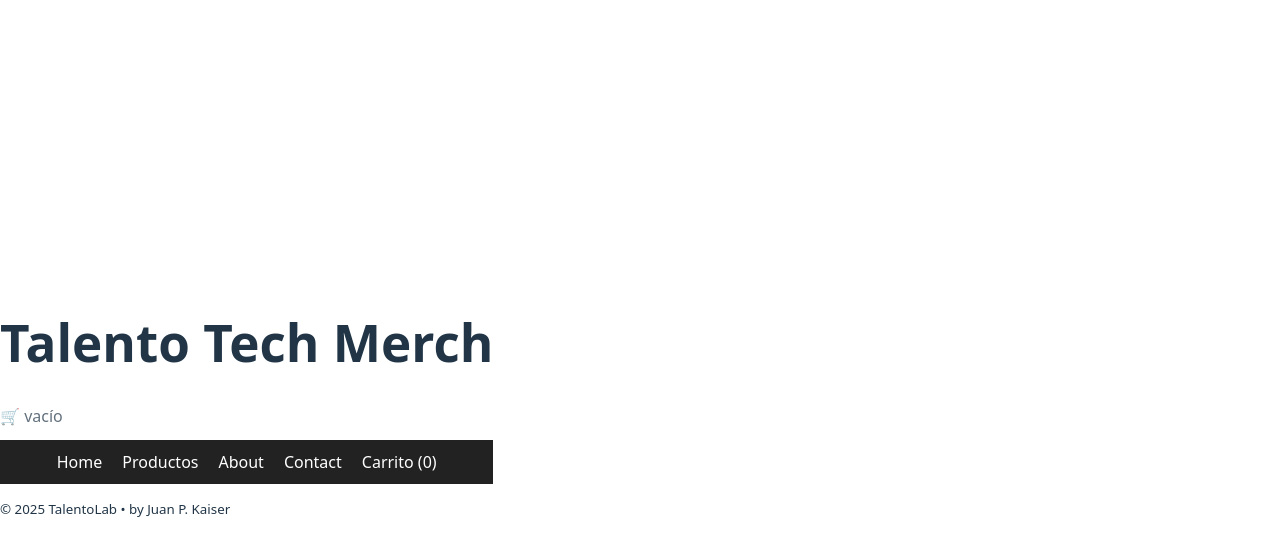
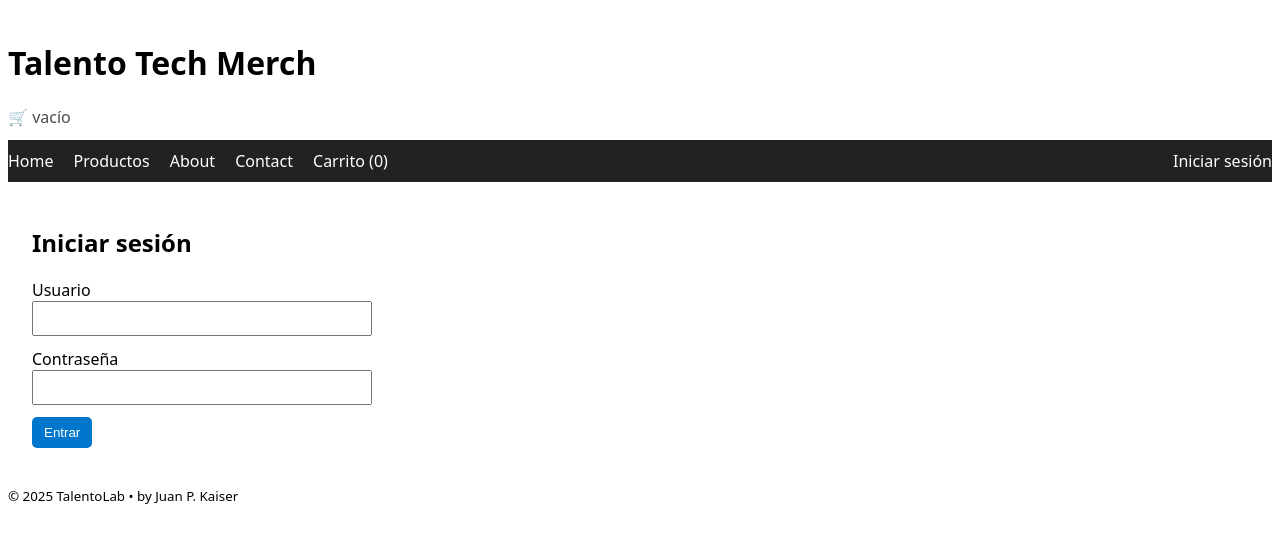
Before and after one commit to 8Kaiser/25232_ecommerce-react, a React (Vite) app in the folder Ecommerce_JPK/: page /login in a window 1280 px wide. Shown: the top 556 px of the page. Built offline with nearby package versions, Linux system fonts and the light colour scheme.

Commit message:
Actualización completa desde este PC

```diff
--- a/Ecommerce_JPK/src/App.jsx
+++ b/Ecommerce_JPK/src/App.jsx
@@ -1,4 +1,7 @@
 import { Routes, Route } from "react-router-dom";
+import ProtectedRoute from "./auth/ProtectedRoute";
+import Login from "./pages/Login";
+import Admin from "./pages/Admin";
 import ProductList from "./components/ProductList";
 import Cart from "./components/Cart";
 import Header from "./components/Header";
@@ -9,6 +12,8 @@ import About from "./pages/About";
 import Contact from "./pages/Contact";
 import { useState } from "react";
 import './App.css';
+
+
 
 function App() {
   const [cartItems, setCartItems] = useState([]);
@@ -83,9 +88,42 @@ function App() {
             </div>
           }
         />
-        <Route path="/item/:id" element={<ItemDetailContainer />} />
+        <Route path="/productos/:id" element={<ItemDetailContainer />} />
         <Route path="/about" element={<About />} />
         <Route path="/contact" element={<Contact />} />
+
+
+        {/* RUTAS PROTEGIDAS */}
+        <Route
+          path="/carrito"
+          element={
+            <ProtectedRoute>
+      <Cart
+        items={cartItems}
+        total={total}
+        onInc={handleInc}
+        onDec={handleDec}
+        onRemove={handleRemove}
+        onClear={handleClear}
+      />
+    </ProtectedRoute>
+  }
+/>
+
+        <Route
+          path="/admin"
+          element={
+            <ProtectedRoute>
+              <Admin />
+            </ProtectedRoute>
+          }
+        />
+
+        {/* Login */}
+        <Route path="/login" element={<Login />} />
+
+        {/* 404 simple (opcional) */}
+        <Route path="*" element={<div style={{padding:24}}>No encontrado</div>} />
       </Routes>
       <Footer />
     </>
--- /dev/null
+++ b/Ecommerce_JPK/src/auth/AuthContext.jsx
@@ -0,0 +1,54 @@
+import { createContext, useContext, useEffect, useMemo, useState } from "react";
+
+const AuthContext = createContext(null);
+export const useAuth = () => useContext(AuthContext);
+
+export function AuthProvider({ children }) {
+  const [isAuthenticated, setIsAuthenticated] = useState(false);
+  const [user, setUser] = useState(null);
+
+  // Al montar, revisa si hay token guardado
+  useEffect(() => {
+    const token = localStorage.getItem("authToken");
+    const savedUser = localStorage.getItem("authUser");
+
+    if (token && savedUser) {
+      setIsAuthenticated(true);
+      setUser(JSON.parse(savedUser));
+    }
+  }, []);
+
+  // login con usuario y contraseña
+  const login = (username, password) => {
+    // credenciales fijas para la tarea
+    if (username === "admin" && password === "1234") {
+      const userData = { username: "admin", role: "admin" };
+
+      setIsAuthenticated(true);
+      setUser(userData);
+
+      // “token” simulado
+      localStorage.setItem("authToken", "fake-admin-token");
+      localStorage.setItem("authUser", JSON.stringify(userData));
+
+      return { ok: true };
+    }
+
+    // credenciales incorrectas
+    return { ok: false, message: "Usuario o contraseña incorrectos" };
+  };
+
+  const logout = () => {
+    setIsAuthenticated(false);
+    setUser(null);
+    localStorage.removeItem("authToken");
+    localStorage.removeItem("authUser");
+  };
+
+  const value = useMemo(
+    () => ({ isAuthenticated, user, login, logout }),
+    [isAuthenticated, user]
+  );
+
+  return <AuthContext.Provider value={value}>{children}</AuthContext.Provider>;
+}
--- /dev/null
+++ b/Ecommerce_JPK/src/auth/ProtectedRoute.jsx
@@ -0,0 +1,11 @@
+import { Navigate, useLocation } from "react-router-dom";
+import { useAuth } from "./AuthContext";
+
+export default function ProtectedRoute({ children }) {
+  const { isAuthenticated } = useAuth();
+  const location = useLocation();
+  if (!isAuthenticated) {
+    return <Navigate to="/login" replace state={{ from: location }} />;
+  }
+  return children;
+}
--- a/Ecommerce_JPK/src/components/Navbar.jsx
+++ b/Ecommerce_JPK/src/components/Navbar.jsx
@@ -1,13 +1,24 @@
 import { Link } from "react-router-dom";
+import { useAuth } from "../auth/AuthContext"; // ← ajusta el path según tu estructura
 
 export default function Navbar({ cartCount = 0 }) {
+  const { isAuthenticated, logout } = useAuth();
+
   return (
     <nav className="navbar">
       <Link to="/">Home</Link>
       <Link to="/productos">Productos</Link>
       <Link to="/about">About</Link>
       <Link to="/contact">Contact</Link>
-      <Link to="/cart">Carrito ({cartCount})</Link>
+      <Link to="/carrito">Carrito ({cartCount})</Link>
+
+      <span style={{ marginLeft: "auto" }}>
+        {isAuthenticated ? (
+          <button onClick={logout}>Cerrar sesión</button>
+        ) : (
+          <Link to="/login">Iniciar sesión</Link>
+        )}
+      </span>
     </nav>
   );
 }
--- a/Ecommerce_JPK/src/components/ProductList.jsx
+++ b/Ecommerce_JPK/src/components/ProductList.jsx
@@ -42,7 +42,7 @@ export default function ProductList({ onAdd }) {
         return (
           <li key={id} className="product">
             {/* Card clickeable al detalle */}
-            <Link to={`/item/${p.id}`} className="product-link">
+            <Link to={`/productos/${p.id}`} className="product-link">
 
               {p.image && <img src={p.image} alt={p.name} width={120} />}
               <h4>{p.name}</h4>
--- a/Ecommerce_JPK/src/main.jsx
+++ b/Ecommerce_JPK/src/main.jsx
@@ -1,13 +1,13 @@
-import { StrictMode } from 'react'
-import { createRoot } from 'react-dom/client'
-import { BrowserRouter } from 'react-router-dom'
-import './index.css'
-import App from './App.jsx'
+import React from "react";
+import { createRoot } from "react-dom/client";
+import { BrowserRouter } from "react-router-dom";
+import App from "./App.jsx";
+import { AuthProvider } from "./auth/AuthContext.jsx";
 
-createRoot(document.getElementById('root')).render(
-  <StrictMode>
-    <BrowserRouter>
-     <App />
-    </BrowserRouter>
-  </StrictMode>,
-)
+createRoot(document.getElementById("root")).render(
+  <BrowserRouter>
+    <AuthProvider>
+      <App />
+    </AuthProvider>
+  </BrowserRouter>
+);
--- /dev/null
+++ b/Ecommerce_JPK/src/pages/Admin.jsx
@@ -0,0 +1,17 @@
+export default function Admin() {
+    return (
+      <div style={{ padding: 24 }}>
+        <h2>Panel de Administración</h2>
+        <p>Bienvenido al área privada del sistema.</p>
+
+        <section style={{ marginTop: 16 }}>
+          <h3>Resumen rápido</h3>
+          <ul>
+            <li>Total de productos activos: 5</li>
+            <li>Ventas del mes: $1.250.000</li>
+            <li>Usuarios registrados: 12</li>
+          </ul>
+        </section>
+      </div>
+    );
+  }
--- /dev/null
+++ b/Ecommerce_JPK/src/pages/Login.jsx
@@ -0,0 +1,71 @@
+import { useState } from "react";
+import { useLocation, useNavigate, Navigate } from "react-router-dom";
+import { useAuth } from "../auth/AuthContext";
+
+export default function Login() {
+  const { isAuthenticated, login } = useAuth();
+  const navigate = useNavigate();
+  const location = useLocation();
+  const from = location.state?.from?.pathname || "/";
+
+  // Si ya está logueado → no puede ver /login
+  if (isAuthenticated) {
+    return <Navigate to="/" replace />;
+  }
+
+  const [username, setUsername] = useState("");
+  const [password, setPassword] = useState("");
+  const [error, setError] = useState("");
+
+  const handleSubmit = (e) => {
+    e.preventDefault();
+
+    const result = login(username, password);
+
+    if (!result.ok) {
+      setError(result.message);
+      return;
+    }
+
+    setError("");
+    navigate(from, { replace: true });
+  };
+
+  return (
+    <div style={{ padding: 24 }}>
+      <h2>Iniciar sesión</h2>
+
+      <form onSubmit={handleSubmit} style={{ maxWidth: 320, marginTop: 16 }}>
+        <div style={{ marginBottom: 12 }}>
+          <label htmlFor="username">Usuario</label>
+          <input
+            id="username"
+            type="text"
+            value={username}
+            onChange={(e) => setUsername(e.target.value)}
+            required
+            style={{ width: "100%", padding: 8 }}
+          />
+        </div>
+
+        <div style={{ marginBottom: 12 }}>
+          <label htmlFor="password">Contraseña</label>
+          <input
+            id="password"
+            type="password"
+            value={password}
+            onChange={(e) => setPassword(e.target.value)}
+            required
+            style={{ width: "100%", padding: 8 }}
+          />
+        </div>
+
+        {error && (
+          <p style={{ color: "red", marginBottom: 12 }}>{error}</p>
+        )}
+
+        <button type="submit">Entrar</button>
+      </form>
+    </div>
+  );
+}
```
